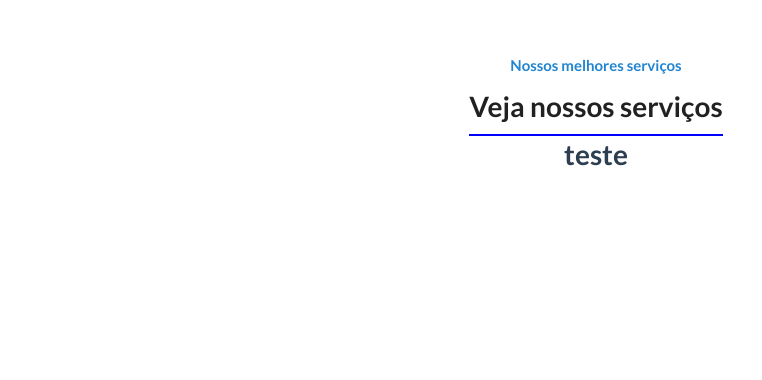
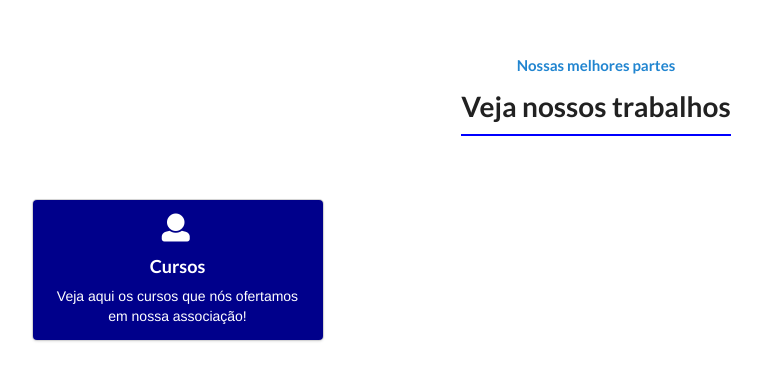
Before and after one commit to MatheusRyuki/ChinWu, a Vue app: page /About in a window 1280 px wide. Shown: the top 380 px of the page, without its empty margins (44-806 px from the left). Built offline with nearby package versions, Linux system fonts and the light colour scheme.

Commit message:
Finalizado primeiro card

```diff
--- a/src/components/About/Cards.vue
+++ b/src/components/About/Cards.vue
@@ -1,13 +1,43 @@
 <template lang="html">
   <div class="ui container">
-    <h1>teste</h1>
+    <div class="ui card">
+      <div class="content">
+<i class="big user icon"></i>
+    <div class="header">{{courses}}</div>
+    <div class="description">
+      <p>{{descriptionCourses}}</p>
+    </div>
+  </div>
+    </div>
   </div>
 </template>
 
 <script>
 export default {
+  data() {
+    return {
+      courses: 'Cursos',
+      descriptionCourses: 'Veja aqui os cursos que nós ofertamos em nossa associação!'
+    }
+  }
 }
 </script>
 
 <style lang="css" scoped>
+.user.icon {
+  color: white;
+}
+.ui.container {
+  margin-top: 5%;
+}
+.ui.card {
+  background-color: darkblue;
+}
+.ui.card>.content>.header, .ui.cards>.card>.content>.header {
+    color: white;
+    margin-top: 5%;
+}
+p {
+  color: white;
+}
 </style>
--- a/src/components/About/Header.vue
+++ b/src/components/About/Header.vue
@@ -9,8 +9,8 @@
 export default {
   data() {
     return {
-      melhores: 'Nossos melhores serviços',
-      veja: 'Veja nossos serviços'
+      melhores: 'Nossas melhores partes',
+      veja: 'Veja nossos trabalhos'
     }
   }
 }
```
